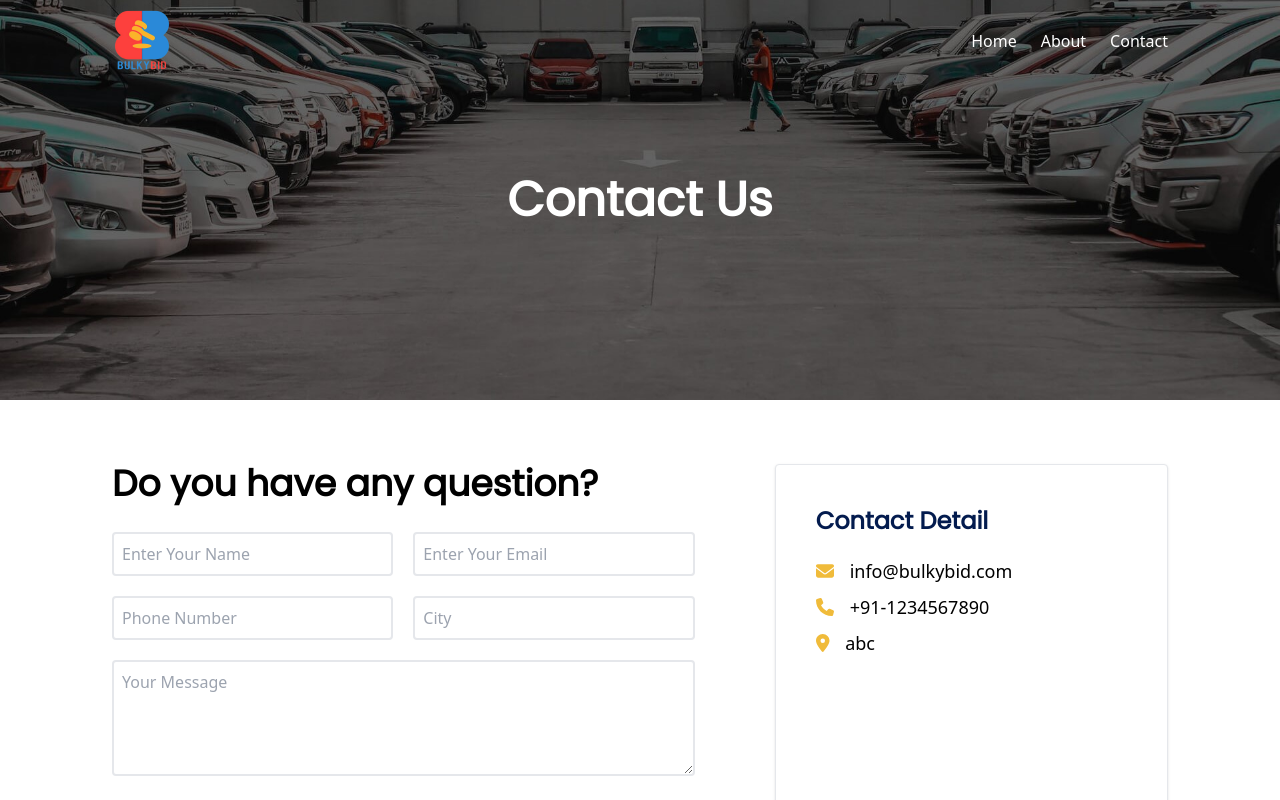
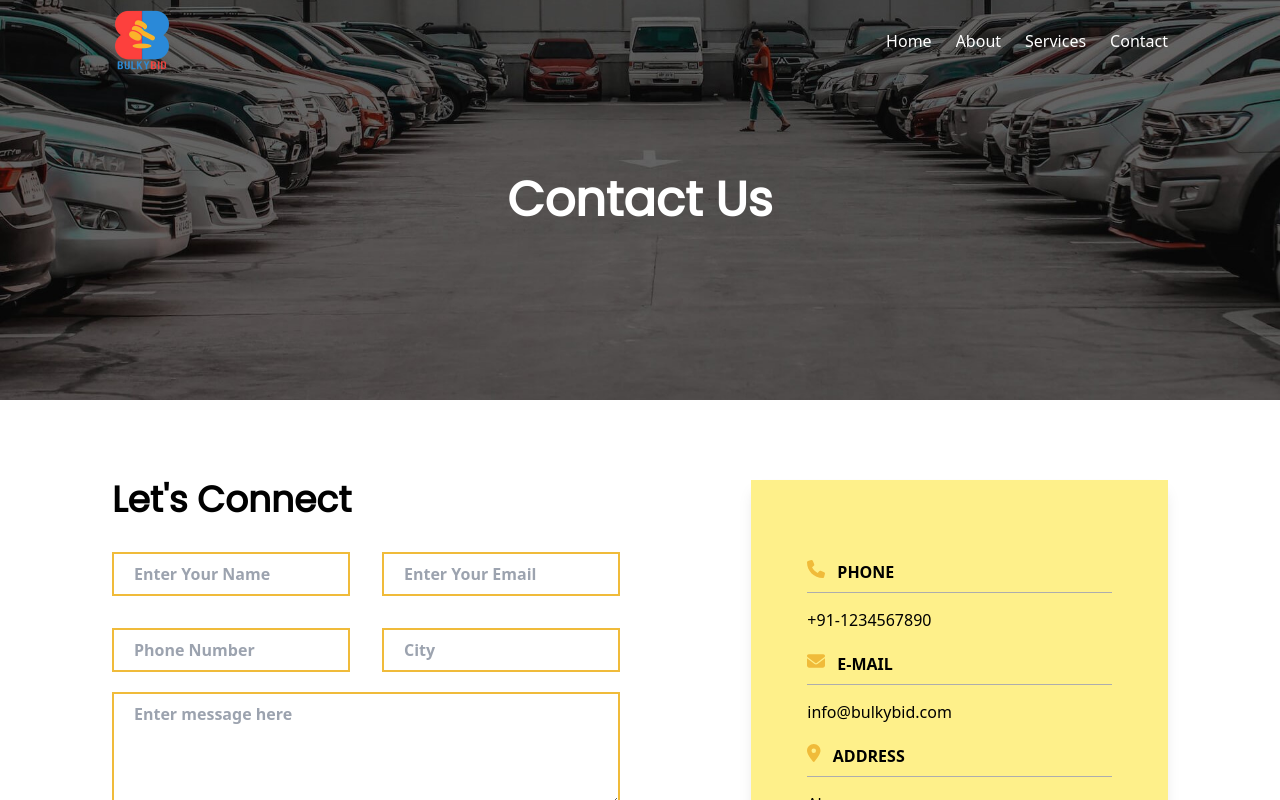
Before and after one commit to gravitonwebtech/bulkybid, a React (Create React App) app: page /contact in a window 1280 px wide. Shown: the top 800 px of the page. Built offline with nearby package versions, Linux system fonts and the light colour scheme; a web font is replaced by a local one.

Commit message:
adding-pages

```diff
--- a/src/Common/Footer1.jsx
+++ b/src/Common/Footer1.jsx
@@ -78,7 +78,7 @@ const Footer1 = () => {
               </p>
 
               <p className="mt-2">
-                <Link to="/services">Services</Link>
+                <Link to="/bitpage">Services</Link>
               </p>
             </div>
           </div>
--- a/src/Common/Navbar.jsx
+++ b/src/Common/Navbar.jsx
@@ -1,6 +1,7 @@
 import React, { useEffect, useState } from "react";
 import { Link, useNavigate, useLocation } from "react-router-dom";
 import bidlogo from "./img/image3.svg";
+import Scrollup from "../componants/Scrollup";
 
 const Navbar = () => {
   const [isDrawerOpen, setIsDrawerOpen] = useState(false);
@@ -40,9 +41,10 @@ const Navbar = () => {
         className={`fixed top-0 left-0 right-0 z-50 ${
           isScrolled
             ? "bg-white text-black shadow-b-lg px-5 py-2 sm:px-10 sm:py-2 md:px-20 md:py-2 lg:px-24 xl:px-28"
-            : "bg-transparent text-white px-5 py-5  sm:px-10 sm:py-2 md:px-20 md:py-2 lg:px-24 xl:px-28"
+            : "bg-transparent text-white px-5 py-2  sm:px-10 sm:py-2 md:px-20 md:py-2 lg:px-24 xl:px-28"
         }`}
       >
+        <Scrollup />
         <div className="flex justify-between items-center">
           <Link to="/">
             {isScrolled ? (
@@ -128,16 +130,16 @@ const Navbar = () => {
                     About
                   </Link>
                 </li>
-                {/*
+
                 <li>
                   <Link
-                    to="/services"
+                    to="/bitpage"
                     className="hover:text-blue-500"
                     onClick={() => setIsDrawerOpen(false)}
                   >
                     Services
                   </Link>
-                </li> */}
+                </li>
 
                 <li onClick={() => closeDropdowns()}>
                   <Link
@@ -263,15 +265,15 @@ const Navbar = () => {
               </Link>
             </li>
 
-            {/* <li>
+            <li>
               <Link
-                to="/services"
+                to="/bitpage"
                 className="hover:text-blue-500"
                 onClick={() => closeDropdowns()}
               >
                 Services
               </Link>
-            </li> */}
+            </li>
 
             <li>
               <Link
--- a/src/componants/Contact.jsx
+++ b/src/componants/Contact.jsx
@@ -82,17 +82,18 @@ const Contact = () => {
         </div>
       </div>
 
-      <div className="grid grid-cols-1 md:grid-cols-12 gap-5 md:gap-10 lg:gap-20 mx-5 sm:mx-10 md:mx-20 lg:mx-24 xl:mx-28 mt-10 mb-10 md:mb-16 md:mt-16">
-        <div className="md:col-span-7">
-          <h2
-            className="font-bold text-2xl md:text-4xl"
-            style={{ fontFamily: "Poppins" }}
-          >
-            Do you have any question?
-          </h2>
+      {/* Contact */}
+
+      <div className="overflow-x-hidden">
+        <div className="grid grid-cols-1 md:grid-cols-12 lg:grid-cols-12 gap-5 md:gap-10 mx-5 sm:mx-10 md:mx-20 lg:mx-24 xl:mx-28 mb-10 md:mt-20 md:mb-20">
+
+          <div className="md:col-span-6 lg:col-span-6">
+            <h1 className="text-2xl md:text-4xl font-bold" style={{ fontFamily: "Poppins" }}>
+              Let's Connect
+            </h1>
             <form onSubmit={handleSubmit}>
-            <div className="grid grid-cols-1 md:grid-cols-2 gap-5 mt-5">
-              <div className="mt-2">
+              <div className="grid grid-cols-1 sm:grid-cols-2 gap-5 sm:gap-8 mt-8">
+                <p>
                   <input
                     type="text"
                     id="name"
@@ -100,12 +101,11 @@ const Contact = () => {
                     value={formData.name}
                     onChange={handleChange}
                     placeholder="Enter Your Name"
-                  className="bg-transparent border-2 p-2 rounded-[4px] w-full"
+                    required
+                    className="py-2 w-full font-semibold text-gray-500 border-2 border-[#f0bb3a] px-5"
                   />
-                {errors.name && <p className="text-red-500">{errors.name}</p>}
-              </div>
-
-              <div className="mt-2">
+                </p>
+                <p>
                   <input
                     type="email"
                     id="email"
@@ -113,12 +113,11 @@ const Contact = () => {
                     value={formData.email}
                     onChange={handleChange}
                     placeholder="Enter Your Email"
-                  className="bg-transparent border-2 p-2 rounded-[4px] w-full"
+                    required
+                    className="py-2 w-full font-semibold text-gray-500 border-2 border-[#f0bb3a] px-5"
                   />
-                {errors.email && <p className="text-red-500">{errors.email}</p>}
-              </div>
-
-              <div className="">
+                </p>
+                <p>
                   <input
                     type="text"
                     id="pnum"
@@ -126,12 +125,11 @@ const Contact = () => {
                     value={formData.phone}
                     onChange={handleChange}
                     placeholder="Phone Number"
-                  className="bg-transparent border-2 p-2 rounded-[4px] w-full"
+                    required
+                    className="py-2 w-full font-semibold text-gray-500 border-2 border-[#f0bb3a] px-5"
                   />
-                {errors.phone && <p className="text-red-500">{errors.phone}</p>}
-              </div>
-
-              <div className="">
+                </p>
+                <p>
                   <input
                     type="text"
                     id="city"
@@ -139,26 +137,22 @@ const Contact = () => {
                     value={formData.city}
                     onChange={handleChange}
                     placeholder="City"
-                  className="bg-transparent border-2 p-2 rounded-[4px] w-full"
+                    required
+                    className="py-2 w-full font-semibold text-gray-500 border-2 border-[#f0bb3a]  px-5"
                   />
-                {errors.city && <p className="text-red-500">{errors.city}</p>}
+                </p>
               </div>
-            </div>
-            <div className="mt-5">
               <textarea
+                className=" py-2 w-full font-semibold border-2 border-[#f0bb3a] mt-5 px-5 tex-black"
+                placeholder="Enter message here"
                 value={formData.message}
                 onChange={handleChange}
-                className="bg-transparent border-2 p-2 rounded-[4px] w-full"
+                name="message"
                 rows="4"
-                name="message"
-                placeholder="Your Message"
+                required
               ></textarea>
-              {errors.message && (
-                <p className="text-red-500">{errors.message}</p>
-              )}
-            </div>
 
-            <div className="mt-5">
+              <div className="flex justify-center mt-5">
               <button
                 type="submit"
                 className="bg-[#f0bb3a] font-semibold text-white px-4 py-2 rounded-[4px]"
@@ -168,45 +162,41 @@ const Contact = () => {
               </div>
             </form>
           </div>
-        <div className="md:col-span-5">
-          <div className="bg-white shadow border border-gray-200 p-5 md:p-10 h-full rounded-[4px]">
-            <h1
-              className="text-xl md:text-2xl font-bold text-[#031B4E]"
-              style={{ fontFamily: "Poppins" }}
-            >
-              Contact Detail
-            </h1>
-            <ul className="mt-5">
-              <li>
-                <Link href="#" className="text-lg">
-                  <FontAwesomeIcon
-                    icon={faEnvelope}
-                    className=" pr-4 text-[#f0bb3a]"
-                  />
-                  info@bulkybid.com
-                </Link>
-              </li>
 
-              <li className=" mt-2">
-                <Link href="#" className="text-lg">
-                  <FontAwesomeIcon
-                    icon={faPhone}
-                    className=" pr-4 text-[#f0bb3a]"
-                  />
-                  +91-1234567890
-                </Link>
-              </li>
+          <div className="md:col-span-1 lg:col-span-1"></div>
 
-              <li className="mt-2">
-                <Link href="#" className="text-lg">
-                  <FontAwesomeIcon
-                    icon={faLocationDot}
-                    className=" pr-4 text-[#f0bb3a]"
-                  />
-                  abc
-                </Link>
-              </li>
-            </ul>
+          <div className="md:col-span-5 lg:col-span-5 bg-yellow-200 p-10 md:px-14 md:py-20 shadow-lg">
+            <div>
+              <div className="flex">
+               <FontAwesomeIcon  icon={faPhone} className="text-[#f0bb3a] text-lg font-semibold" />
+                <h1 className=" font-bold pl-3">PHONE</h1>
+              </div>
+
+              <div className="border-t border-[#ADADAD] w-100 h-1 mt-2" />
+              <p className="mt-3">+91-1234567890</p>
+            </div>
+
+            <div className="mt-5">
+              <div className="flex">
+                 <FontAwesomeIcon  icon={faEnvelope} className="text-[#f0bb3a] text-lg font-semibold" />
+
+                <h1 className="font-bold pl-3">E-MAIL</h1>
+              </div>
+
+              <div className="border-t border-[#ADADAD] w-100 h-1 mt-2" />
+              <p className="mt-3">info@bulkybid.com</p>
+            </div>
+
+            <div className="mt-5">
+              <div className="flex">
+               <FontAwesomeIcon  icon={faLocationDot} className="text-[#f0bb3a] text-lg font-semibold " />
+
+                <h1 className="font-bold pl-3">ADDRESS</h1>
+              </div>
+
+              <div className="border-t border-[#ADADAD] w-100 h-1 mt-2" />
+              <p className="mt-3">Abc</p>
+            </div>
           </div>
         </div>
       </div>
--- a/src/componants/Home.jsx
+++ b/src/componants/Home.jsx
@@ -190,7 +190,7 @@ const Home = () => {
               </form>
 
               {/* Success Modal */}
-              {showSuccessModal && (
+            {showSuccessModal && (
                 <div className="fixed top-0 left-0 w-full h-full flex items-center justify-center">
                   <div
                     className="absolute w-full h-full bg-gray-900 opacity-50"
--- /dev/null
+++ b/src/componants/Scrollup.jsx
@@ -0,0 +1,39 @@
+import React, { useEffect, useState } from "react";
+import { FontAwesomeIcon } from "@fortawesome/react-fontawesome";
+import { faArrowUp } from "@fortawesome/free-solid-svg-icons";
+
+const Scrollup = () => {
+  const [top, setTop] = useState(false);
+
+  useEffect(() => {
+    window.addEventListener("scroll", () => {
+      if (window.scrollY > 100) {
+        setTop(true);
+      } else {
+        setTop(false);
+      }
+    });
+  }, []);
+
+  const scrollUp = () => {
+    window.scrollTo({
+      top: 0,
+      behavior: "smooth",
+    });
+  };
+
+  return (
+    <div>
+      {top && (
+        <button
+          className="fixed bottom-12 right-5 bg-[#f0bb3a] text-black px-4 py-2 rounded-full"
+          onClick={scrollUp}
+        >
+          <FontAwesomeIcon icon={faArrowUp} />
+        </button>
+      )}
+    </div>
+  );
+};
+
+export default Scrollup;
```
Lines whose indentation alone changed are shown as unchanged.
